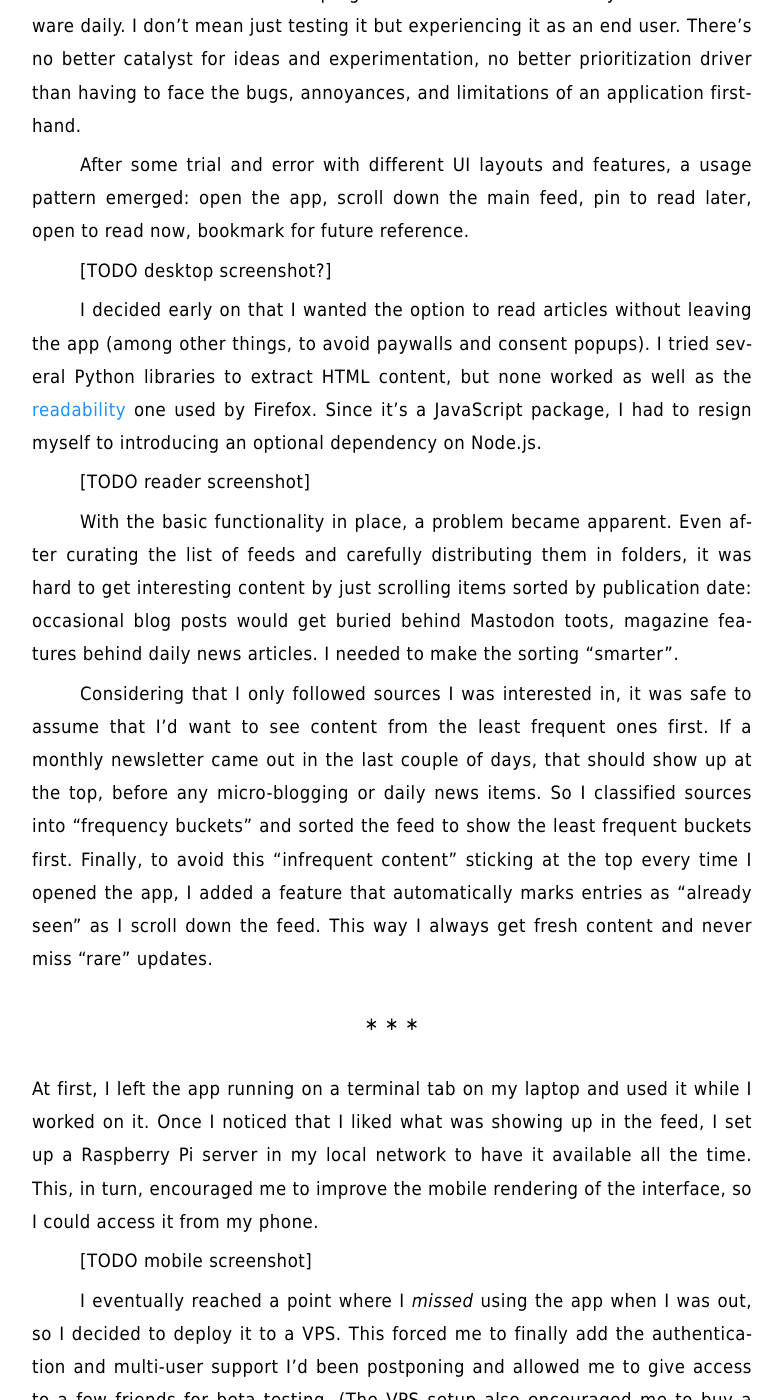
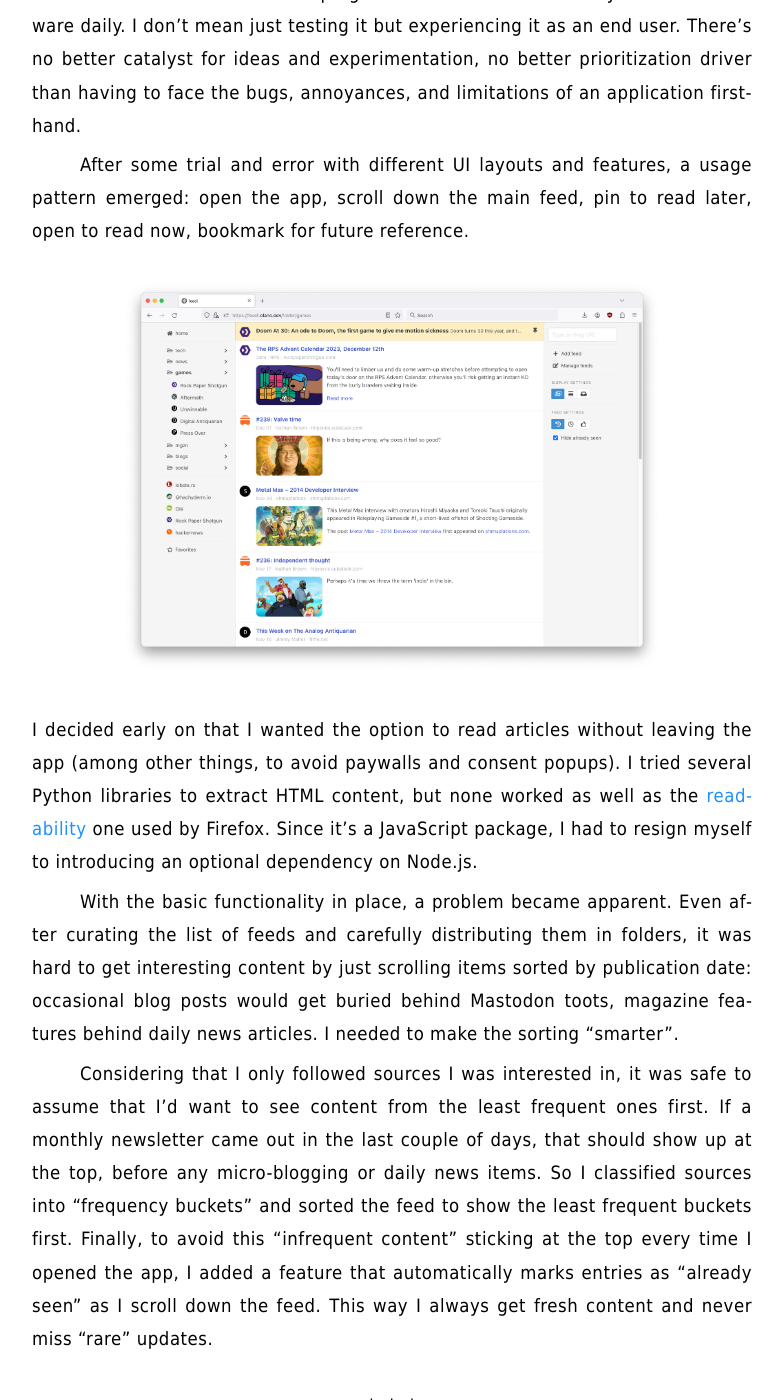
Before and after one commit to facundoolano/olano.dev, a Jekyll site: the page built from _posts/2023-12-08-reclaiming-the-web-with-a-personal-reader.md, in a window 1280 px wide and 1400 px high, scrolled down 6017 px. Shown: the whole window, without its empty margins (248-1031 px from the left). Built offline with Jekyll 4.4.1, drawn with Linux system fonts in a browser that asks for light colours.

Commit message:
add screenshots

```diff
--- a/_posts/2023-12-08-reclaiming-the-web-with-a-personal-reader.md
+++ b/_posts/2023-12-08-reclaiming-the-web-with-a-personal-reader.md
@@ -4,6 +4,7 @@
 date: 2023-12-08
 tags: [software, programación]
 lang: en
+image: assets/img/feedi1.png
 ---
 
 
@@ -106,11 +107,11 @@
 
 After some trial and error with different UI layouts and features, a usage pattern emerged: open the app, scroll down the main feed, pin to read later, open to read now, bookmark for future reference.
 
-[TODO desktop screenshot?]
+<div class="text-center">
+ <img src="../assets/img/feedi1.png">
+</div>
 
 I decided early on that I wanted the option to read articles without leaving the app (among other things, to avoid paywalls and consent popups). I tried several Python libraries to extract HTML content, but none worked as well as the [readability](https://github.com/mozilla/readability) one used by Firefox. Since it's a JavaScript package, I had to resign myself to introducing an optional dependency on Node.js.
-
-[TODO reader screenshot]
 
 With the basic functionality in place, a problem became apparent. Even after curating the list of feeds and carefully distributing them in folders, it was hard to get interesting content by just scrolling items sorted by publication date: occasional blog posts would get buried behind Mastodon toots, magazine features behind daily news articles. I needed to make the sorting "smarter".
 
@@ -124,7 +125,10 @@
 
 At first, I left the app running on a terminal tab on my laptop and used it while I worked on it. Once I noticed that I liked what was showing up in the feed, I set up a Raspberry Pi server in my local network to have it available all the time. This, in turn, encouraged me to improve the mobile rendering of the interface, so I could access it from my phone.
 
-[TODO mobile screenshot]
+<div class="text-center">
+ <img src="../assets/img/feedi2.png" style="padding-right: 2rem">
+ <img src="../assets/img/feedi3.png">
+</div>
 
 I eventually reached a point where I *missed* using the app when I was out, so I decided to deploy it to a VPS. This forced me to finally add the authentication and multi-user support I'd been postponing and allowed me to give access to a few friends for beta testing. (The VPS setup also encouraged me to buy a domain and set up this website, getting me closer to the IndieWeb ideal that inspired me in the first place).
 
```
Also changed, not shown: org/_posts/2023-12-08-reclaiming-the-web-with-a-personal-reader.org (+13 -4 lines), assets/img/feedi1.png (added), assets/img/feedi2.png (added), assets/img/feedi3.png (added).
